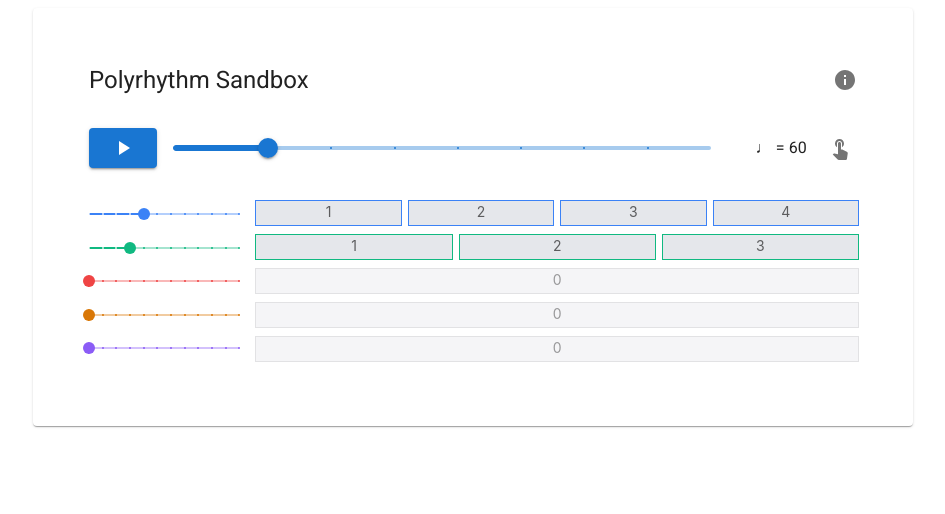
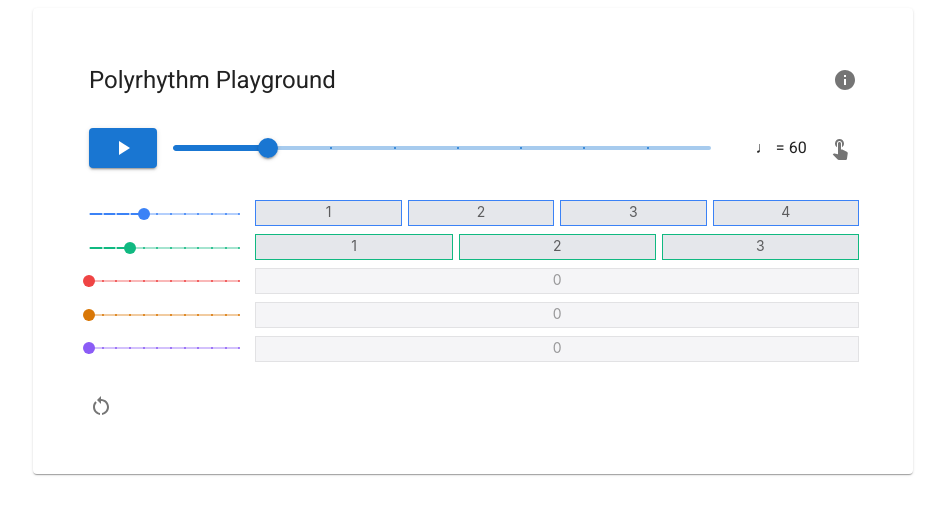
Before and after one commit to yyogo/polyrhythms, a React (Vite) app: page / in a window 1280 px wide. Shown: the top 514 px of the page, without its empty margins (167-1112 px from the left). Built offline with nearby package versions, Linux system fonts and the light colour scheme; a web font is replaced by a local one.

Commit message:
rename to Polyrhythm Playground, add reset confirmation modal

```diff
--- a/index.html
+++ b/index.html
@@ -4,7 +4,7 @@
     <meta charset="UTF-8" />
     <link rel="icon" type="image/svg+xml" href="/src/assets/icon.svg" />
     <meta name="viewport" content="width=device-width, initial-scale=1.0, maximum-scale=1.0, user-scalable=no">
-        <title>Polyrhythm Sandbox</title>
+        <title>Polyrhythm Playground</title>
   </head>
   <body>
     <div id="root" class="min-w-screen"></div>
--- a/src/App.tsx
+++ b/src/App.tsx
@@ -1,11 +1,12 @@
-import { useState, useEffect, useRef } from 'react';
+import { useState, useEffect, useRef, useCallback } from 'react';
 import {
   Card, CardContent, Typography, Slider, IconButton, Stack, Box, Button,
   Tooltip, CardHeader, Modal,
-  CardActions
+  CardActions, Dialog, DialogTitle, DialogContent, DialogActions
 } from '@mui/material';
-import { PlayArrow, Pause, TouchApp, Info, Close } from '@mui/icons-material';
+import { PlayArrow, Pause, TouchApp, Info, Close, RestartAlt } from '@mui/icons-material';
 import GitHubIcon from '@mui/icons-material/GitHub';
+import FocusTrap from '@mui/material/Unstable_TrapFocus';
 
 // Color palette for rhythms
 const RHYTHM_COLORS = [
@@ -103,12 +104,28 @@ const AboutModal = ({ open, onClose }: { open: boolean, onClose: () => void }) =
   </Modal>
 );
 
-const PolyrhythmTrainer = () => {
+const ResetConfirmationModal = ({ open, onConfirm, onClose }: { open: boolean, onConfirm: () => void, onClose: () => void }) => (
+  <FocusTrap open={open}>
+    <Dialog open={open} onClose={onClose}>
+      <DialogTitle>Reset Playground</DialogTitle>
+      <DialogContent>
+        Are you sure you want to reset the playground?
+      </DialogContent>
+      <DialogActions>
+        <Button onClick={onClose}>Cancel</Button>
+        <Button onClick={onConfirm} color="error" variant="contained">Reset</Button>
+      </DialogActions>
+    </Dialog>
+  </FocusTrap>
+);
+
+const PolyrhythmPlayground = () => {
   const [isPlaying, setIsPlaying] = useState(false);
   const [bpm, setBpm] = useState(60);
   const [rhythms, setRhythms] = useState([4, 3, 0, 0, 0]);
   const [currentBeats, setCurrentBeats] = useState<Array<number | null>>([null, null, null, null, null]);
   const [aboutOpen, setAboutOpen] = useState(false);
+  const [resetConfirmOpen, setResetConfirmOpen] = useState(false);
 
   const audioContextRef = useRef<AudioContext | null>(null);
   const animationFrameRef = useRef<number | null>(null);
@@ -120,12 +137,29 @@ const PolyrhythmTrainer = () => {
   // for keyboard shortcuts
   const sliderRefs = useRef<(HTMLElement | null)[]>([]);
 
+  const handleReset = () => {
+    setResetConfirmOpen(true);
+  };
+
+  const confirmReset = () => {
+    setResetConfirmOpen(false);
+    setIsPlaying(false);
+    setBpm(60);
+    setRhythms([4, 3, 0, 0, 0]);
+  };
+
   // Add keyboard event handler
-  useEffect(() => {
-    const handleKeyPress = (event: KeyboardEvent) => {
+  const handleKeyPress = useCallback((event: KeyboardEvent) => {
     // Ignore key events if user is typing in an input
     if ((event.target instanceof HTMLInputElement || event.target instanceof HTMLTextAreaElement)
       && !(event.target.closest('.MuiSlider-root'))) {
+      return;
+    }
+    if (resetConfirmOpen) {
+      if (event.code === 'Space' || event.code === 'Enter') {
+        event.preventDefault();
+        confirmReset();
+      }
       return;
     }
 
@@ -142,17 +176,19 @@ const PolyrhythmTrainer = () => {
       setBpm(prev => Math.min(prev + 5, 200));
     } else if (event.key === 'E') {
       setBpm(prev => Math.min(prev + 1, 200));
+    } else if (event.key === 'r' && !event.metaKey && !event.ctrlKey && !event.metaKey) {
+        handleReset();
     } else if (/^[1-5]$/.test(event.key)) {
       const index = parseInt(event.key) - 1;
       if (sliderRefs.current[index]) {
         sliderRefs.current[index]?.querySelector('input')?.focus();
       }
     }
-    };
-
+  }, [resetConfirmOpen]);
+  useEffect(() => {
     window.addEventListener('keydown', handleKeyPress);
     return () => window.removeEventListener('keydown', handleKeyPress);
-  }, []);
+  }, [handleKeyPress]);
 
   const handleTap = () => {
     const now = performance.now();
@@ -292,7 +328,9 @@ const PolyrhythmTrainer = () => {
       width: '90%',
       p: { xs: 2, sm: 5 }
     }}>
-      <CardHeader title="Polyrhythm Sandbox"
+      <CardHeader
+        sx={{ p: { xs: 1, sm: 2} }}
+        title="Polyrhythm Playground"
         action={<IconButton onClick={() => setAboutOpen(true)}><Info /></IconButton>}
       />
       <CardContent>
@@ -383,13 +421,21 @@ const PolyrhythmTrainer = () => {
         </Stack>
       </CardContent>
       <AboutModal open={aboutOpen} onClose={() => setAboutOpen(false)} />
+      <ResetConfirmationModal
+        open={resetConfirmOpen}
+        onClose={() => setResetConfirmOpen(false)}
+        onConfirm={confirmReset}
+      />
+      <CardActions>
+        <IconButton onClick={handleReset}><RestartAlt /></IconButton>
+      </CardActions>
     </Card>
   );
 };
 
 function App() {
   return (
-    <PolyrhythmTrainer />
+    <PolyrhythmPlayground />
   )
 }
 
```
Also changed, not shown: 1 other file (tests, documents, lock files or other folders). Lines whose indentation alone changed are shown as unchanged.
